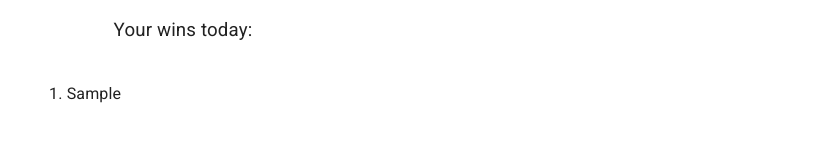
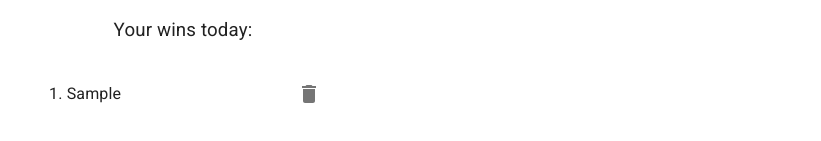
Before and after one commit to ten-engineers/stressi, a React (Vite) app: page / in a window 1280 px wide. Both pictures are taken after typing "Sample" into the empty fields and a click on the button "ADD WIN". Shown: the part 405-546 px from the top of the page, without its empty margins (457-1278 px from the left). Built offline with nearby package versions, Linux system fonts and the light colour scheme.

Commit message:
Add delete button for every win

```diff
--- a/src/App.jsx
+++ b/src/App.jsx
@@ -13,7 +13,9 @@ import {
   List,
   ListItem,
   ListItemText,
+  IconButton,
 } from "@mui/material";
+import DeleteIcon from "@mui/icons-material/Delete";
 
 function App() {
   // Theme Management
@@ -58,6 +60,11 @@ function App() {
       setWins([...wins, text]);
       setText("");
     }
+  };
+
+  const removeWin = (index) => {
+    setWins(wins.filter((_, i) => i !== index));
+    setTimeout(() => document.activeElement.blur(), 100); // Remove button focus after a short delay
   };
 
   const handleChange = (event) => {
@@ -160,7 +167,18 @@ function App() {
             <h3>Your wins today:</h3>
             <List>
               {wins.map((win, index) => (
-                <ListItem key={index}>
+                <ListItem
+                  key={index}
+                  secondaryAction={
+                    <IconButton
+                      edge="end"
+                      aria-label="delete"
+                      onClick={() => removeWin(index)}
+                    >
+                      <DeleteIcon />
+                    </IconButton>
+                  }
+                >
                   <ListItemText primary={`${index + 1}. ${win}`} />
                 </ListItem>
               ))}
```
